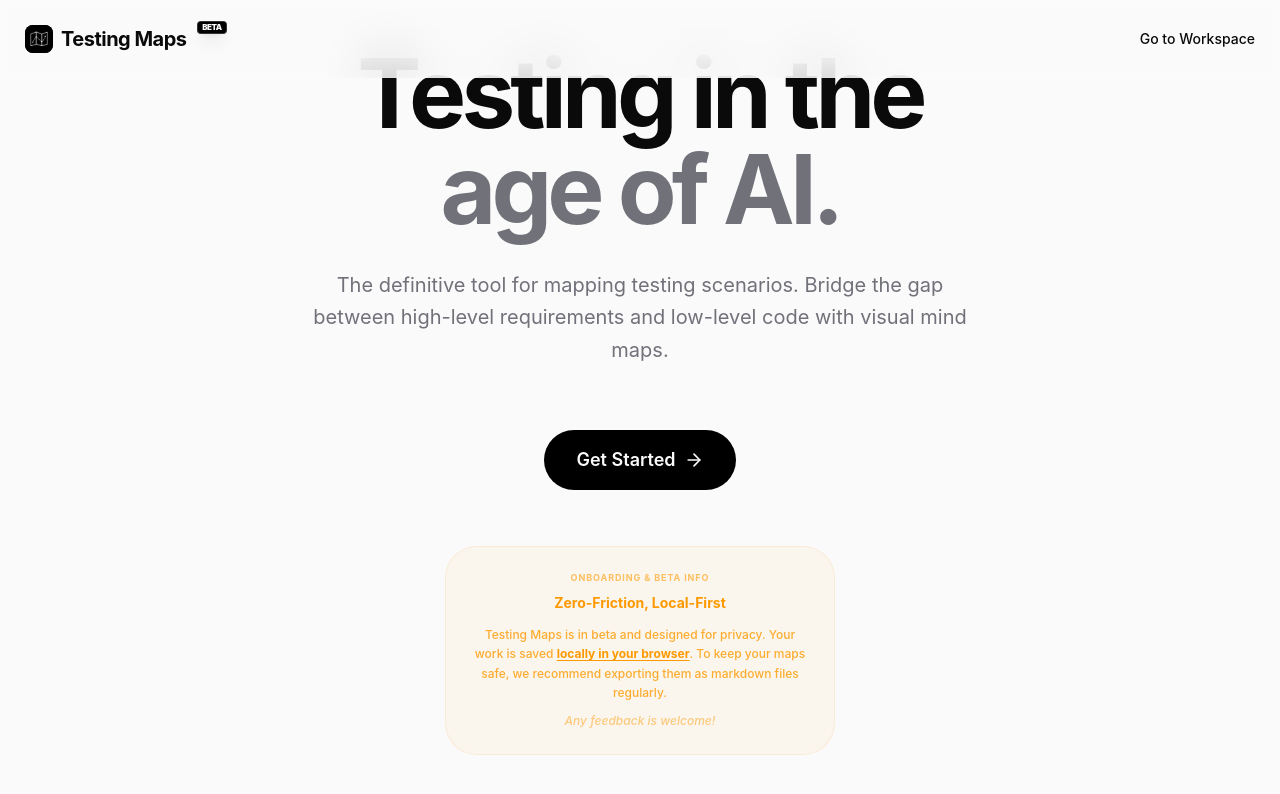
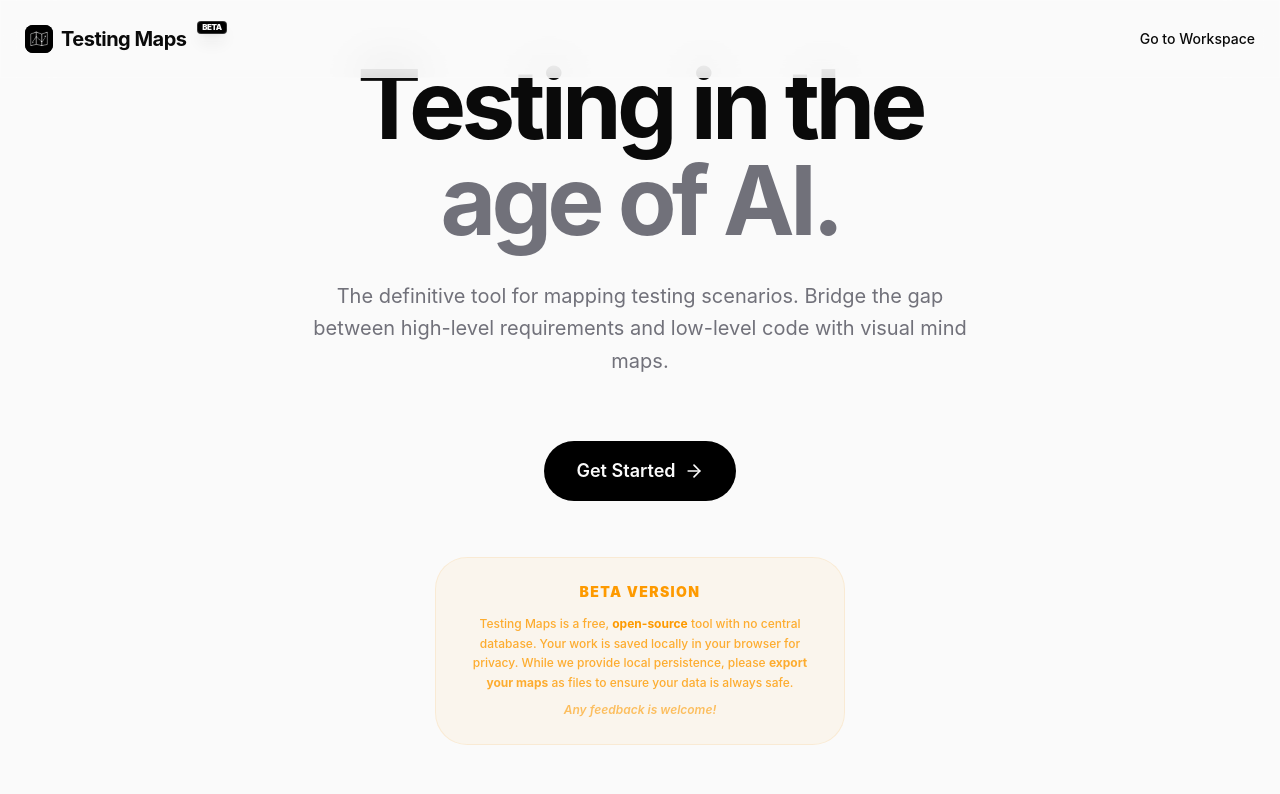
Before and after one commit to aleksonfortes/testing-maps, a Next.js app: page / in a window 1280 px wide. Shown: the top 794 px of the page. Built offline with nearby package versions, Linux system fonts and the light colour scheme.

Commit message:
ui: simplify beta info block messaging
- Renamed guidance block to 'Beta Version'.
- Updated content to emphasize open-source and no-database architecture.
- Improved readability of feedback invitation.
- Unified messaging across homepage and workspace.

```diff
--- a/src/components/BetaBadge.tsx
+++ b/src/components/BetaBadge.tsx
@@ -28,18 +28,16 @@ export function OnboardingGuidance({ className }: BetaBadgeProps) {
       )}
     >
       <div className="flex flex-col items-center gap-1">
-        <div className="flex items-center gap-1.5 font-bold uppercase tracking-widest text-[9px] text-amber-500/60">
-          <span>Onboarding & Beta Info</span>
-        </div>
-        <h4 className="text-sm font-bold text-amber-500 mt-1">
-          Zero-Friction, Local-First
+        <h4 className="text-sm font-black uppercase tracking-widest text-amber-500">
+          Beta Version
         </h4>
       </div>
 
-      <p className="max-w-[340px] text-center text-xs leading-relaxed font-medium text-amber-500/80">
-        Testing Maps is in beta and designed for privacy. Your work is saved <span className="text-amber-500 font-bold underline underline-offset-2">locally in your browser</span>.
-        To keep your maps safe, we recommend exporting them as markdown files regularly.
-        <span className="block mt-2 opacity-60 italic">Any feedback is welcome!</span>
+      <p className="max-w-[360px] text-center text-xs leading-relaxed font-medium text-amber-500/80">
+        Testing Maps is a free, <span className="text-amber-500 font-bold">open-source</span> tool with no central database.
+        Your work is saved locally in your browser for privacy.
+        While we provide local persistence, please <strong>export your maps</strong> as files to ensure your data is always safe.
+        <span className="block mt-2 text-amber-500/60 font-semibold italic">Any feedback is welcome!</span>
       </p>
     </div>
   );
```
